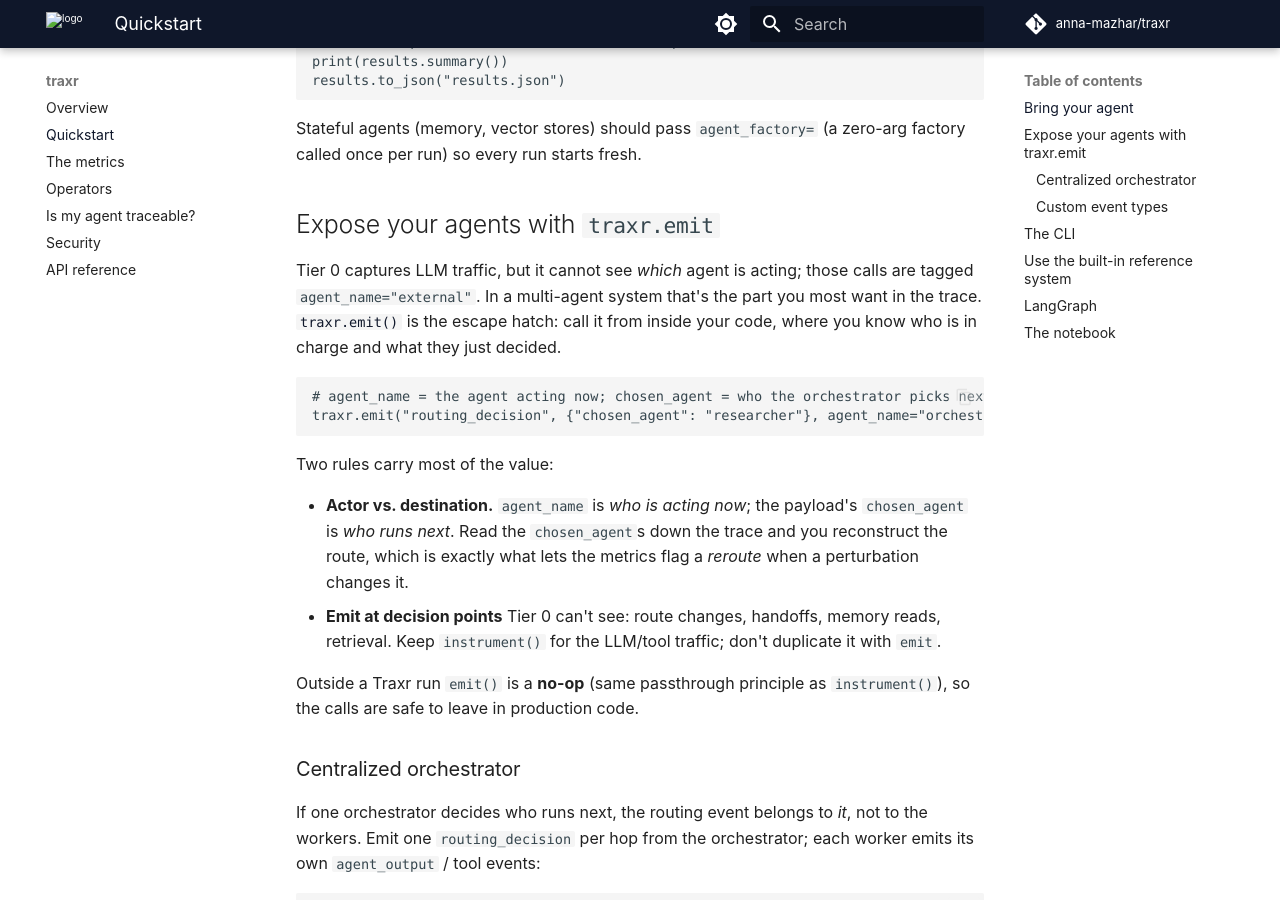
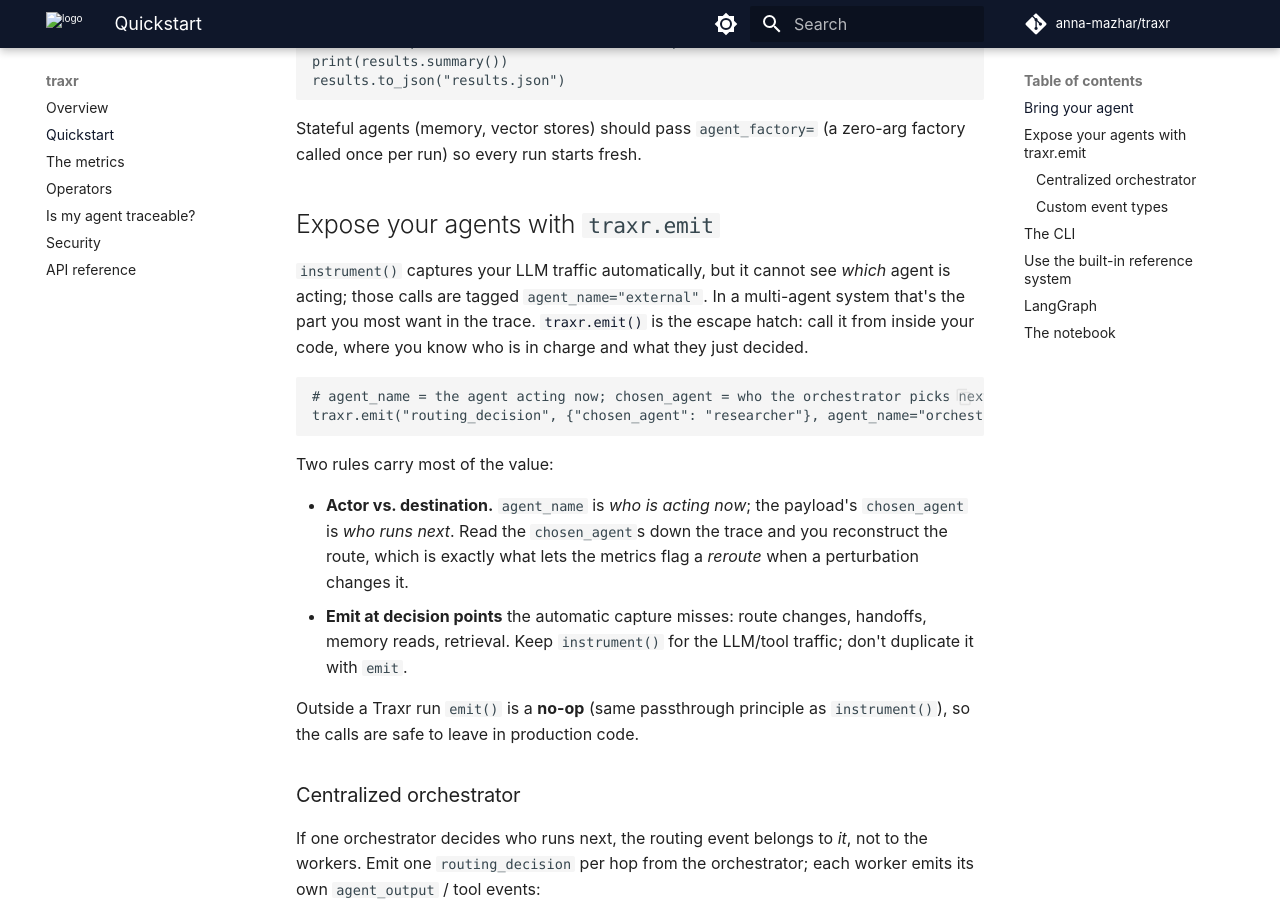
Before and after one commit to anna-mazhar/traxr, an MkDocs documentation site: the page built from docs/quickstart.md, in a window 1280 px wide and 900 px high, scrolled down 663 px. Built offline with MkDocs 1.6.1 and Material for MkDocs 9.7.7, drawn with Linux system fonts in a browser that asks for light colours; comment, search, counter and statistics services are not loaded.

Commit message:
docs: define the Tier 0 / Tier 1 capture model before first use
Newcomers hit 'Tier 0' in the Quickstart with no definition. Define the
two-tier model (Tier 0 = OpenAI-SDK-boundary capture; Tier 1 = framework
callbacks) where capture scope is discussed (README + landing 'traceable'
sections, docs/traceable), and drop the bare term from the earlier
Quickstart first-uses on all three surfaces.

```diff
--- a/docs/quickstart.md
+++ b/docs/quickstart.md
@@ -37,9 +37,9 @@
 
 ## Expose your agents with `traxr.emit`
 
-Tier 0 captures LLM traffic, but it cannot see *which* agent is acting; those
-calls are tagged `agent_name="external"`. In a multi-agent system that's the
-part you most want in the trace. [`traxr.emit()`](api.md#capture) is the escape
+`instrument()` captures your LLM traffic automatically, but it cannot see
+*which* agent is acting; those calls are tagged `agent_name="external"`. In a
+multi-agent system that's the part you most want in the trace. [`traxr.emit()`](api.md#capture) is the escape
 hatch: call it from inside your code, where you know who is in charge and what
 they just decided.
 
@@ -54,9 +54,9 @@
   `chosen_agent` is *who runs next*. Read the `chosen_agent`s down the trace and
   you reconstruct the route, which is exactly what lets the metrics flag a
   *reroute* when a perturbation changes it.
-- **Emit at decision points** Tier 0 can't see: route changes, handoffs, memory
-  reads, retrieval. Keep `instrument()` for the LLM/tool traffic; don't
-  duplicate it with `emit`.
+- **Emit at decision points** the automatic capture misses: route changes,
+  handoffs, memory reads, retrieval. Keep `instrument()` for the LLM/tool
+  traffic; don't duplicate it with `emit`.
 
 Outside a Traxr run `emit()` is a **no-op** (same passthrough principle as
 `instrument()`), so the calls are safe to leave in production code.
```
Also changed, not shown: README.md (+12 -5 lines), docs/metrics.md (+1 -1 lines), docs/traceable.md (+6 -0 lines), 1 other file.
